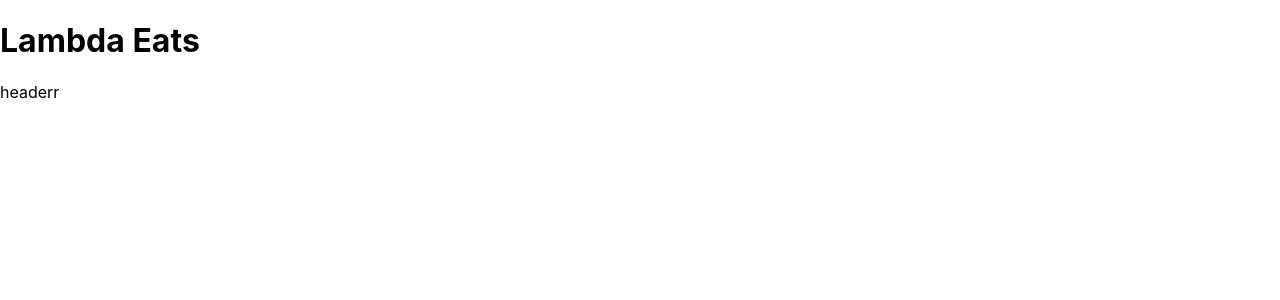
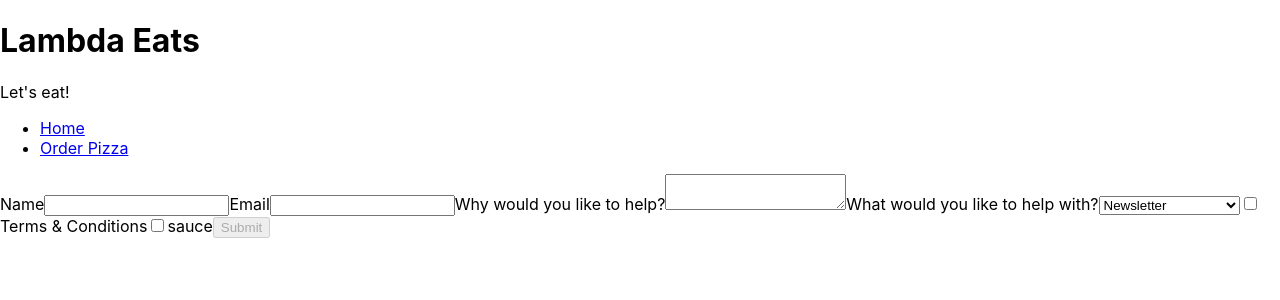
Before and after one commit to bloominstituteoftechnology/Sprint-Challenge-Lambda-Eats-starter, a React (Create React App) app: page /pizza in a window 1280 px wide. Shown: the top 300 px of the page. Built offline with nearby package versions, Linux system fonts and the light colour scheme.

Commit message:
added links

```diff
--- a/src/App.js
+++ b/src/App.js
@@ -1,10 +1,35 @@
 import React from "react";
+import Pizza from "./components/Pizza"
+import { Route, BrowserRouter as Router, Switch } from 'react-router-dom';
+import { Link } from 'react-router-dom';
+import Home from "./components/Home"
 
 const App = () => {
   return (
     <>
-      <h1>Lambda Eats</h1>
-      <p>headerr</p>
+    <h1>Lambda Eats</h1>
+      <p>Let's eat!</p>
+    <Router>
+    <div>
+      <ul>
+        <li>
+          <Link to="/">Home</Link>
+        </li>
+        <li>
+          <Link to="/pizza">Order Pizza</Link>
+        </li>
+      </ul>
+
+      <Switch>
+        <Route exact path="/pizza">
+          <Pizza />
+        </Route>
+        <Route exact path="/">
+          <Home />
+        </Route>
+      </Switch>
+    </div>
+  </Router>
     </>
   );
 };
--- /dev/null
+++ b/src/components/Home.js
@@ -0,0 +1,9 @@
+import React from "react";
+
+
+export default function Home() {
+  return (
+      <>
+    </>
+  );
+};
--- /dev/null
+++ b/src/components/Pizza.js
@@ -0,0 +1,170 @@
+import React, { useState, useEffect } from 'react'
+import * as yup from "yup";
+import axios from "axios";
+
+
+const formSchema = yup.object().shape({
+  name: yup.string().required("Name is a required field"),
+  email: yup
+    .string()
+    .email("Must be a valid email address")
+    .required("Must include email address"),
+  motivation: yup.string().required("Must include why you'd like to join"),
+  position: yup.string(),
+  terms: yup.boolean().oneOf([true], "Please agree to terms of use"),
+  sauce: yup.bool().oneOf([true], "Choose a sauce")
+});
+
+export default function Pizza() {
+  // managing state for our form inputs
+  const [formState, setFormState] = useState({
+    name: "",
+    email: "",
+    motivation: "",
+    position: "",
+    terms: false,
+    sauce: false
+  });
+
+  const [buttonDisabled, setButtonDisabled] = useState(true);
+  useEffect(() => {
+    formSchema.isValid(formState).then(valid => {
+      setButtonDisabled(!valid);
+    });
+  }, [formState]);
+
+  const [errorState, setErrorState] = useState({
+    name: "",
+    email: "",
+    motivation: "",
+    position: "",
+    terms: "",
+    sauce: ""
+  });
+
+  const validate = e => {
+    let value =
+      e.target.type === "checkbox" ? e.target.checked : e.target.value;
+    yup
+      .reach(formSchema, e.target.name)
+      .validate(value)
+      .then(valid => {
+        setErrorState({
+          ...errorState,
+          [e.target.name]: ""
+        });
+      })
+      .catch(err => {
+        setErrorState({
+          ...errorState,
+          [e.target.name]: err.errors[0]
+        });
+      });
+  };
+
+  // onChange function
+  const inputChange = e => {
+    e.persist();
+    // console.log("input changed!", e.target.value, e.target.checked);
+    validate(e);
+    let value =
+      e.target.type === "checkbox" ? e.target.checked : e.target.value;
+    setFormState({ ...formState, [e.target.name]: value });
+  };
+
+  const formSubmit = e => {
+    e.preventDefault();
+    console.log("form submitted!");
+    axios
+      .post("https://reqres.in/api/users", formState)
+      .then(response => console.log(response))
+      .catch(err => console.log(err));
+  };
+
+  return (
+    <form onSubmit={formSubmit}>
+      <label htmlFor="name">
+        Name
+        <input
+          type="text"
+          name="name"
+          id="name"
+          value={formState.name}
+          onChange={inputChange}
+        />
+        {errorState.name.length > 0 ? (
+          <p className="error">{errorState.name}</p>
+        ) : null}
+      </label>
+      <label htmlFor="email">
+        Email
+        <input
+          type="email"
+          name="email"
+          id="email"
+          value={formState.email}
+          onChange={inputChange}
+        />
+        {errorState.email.length > 0 ? (
+          <p className="error">{errorState.email}</p>
+        ) : null}
+      </label>
+      <label htmlFor="motivation">
+        Why would you like to help?
+        <textarea
+          name="motivation"
+          id="motivation"
+          value={formState.motivation}
+          onChange={inputChange}
+        />
+        {errorState.motivation.length > 0 ? (
+          <p className="error">{errorState.motivation}</p>
+        ) : null}
+      </label>
+      <label htmlFor="positions">
+        What would you like to help with?
+        <select
+          value={formState.position}
+          name="position"
+          id="positions"
+          onChange={inputChange}
+        >
+          <option value="Newsletter">Newsletter</option>
+          <option value="Yard Work">Yard Work</option>
+          <option value="Administrative Work">Administrative Work</option>
+          <option value="Tabling">Tabling</option>
+        </select>
+        {errorState.position.length > 0 ? (
+          <p className="error">{errorState.position}</p>
+        ) : null}
+      </label>
+      <label htmlFor="terms">
+        <input
+          type="checkbox"
+          id="terms"
+          name="terms"
+          checked={formState.terms}
+          onChange={inputChange}
+        />
+        Terms & Conditions
+        {errorState.terms.length > 0 ? (
+          <p className="error">{errorState.terms}</p>
+        ) : null}
+      </label>
+      <label>
+        <input
+          type="checkbox"
+          id="sauce"
+          name="sauce"
+          checked={formState.sauce}
+          onChange={inputChange}
+        />
+        sauce
+        {errorState.sauce.length > 0 ? (
+          <p className="error">{errorState.sauce}</p>
+        ) : null}
+      </label>
+      <button disabled={buttonDisabled}>Submit</button>
+    </form>
+  );
+}
```
Also changed, not shown: package.json (+6 -1 lines), src/index.js (line endings or trailing spaces), 2 other files (tests, documents, lock files or other folders).
